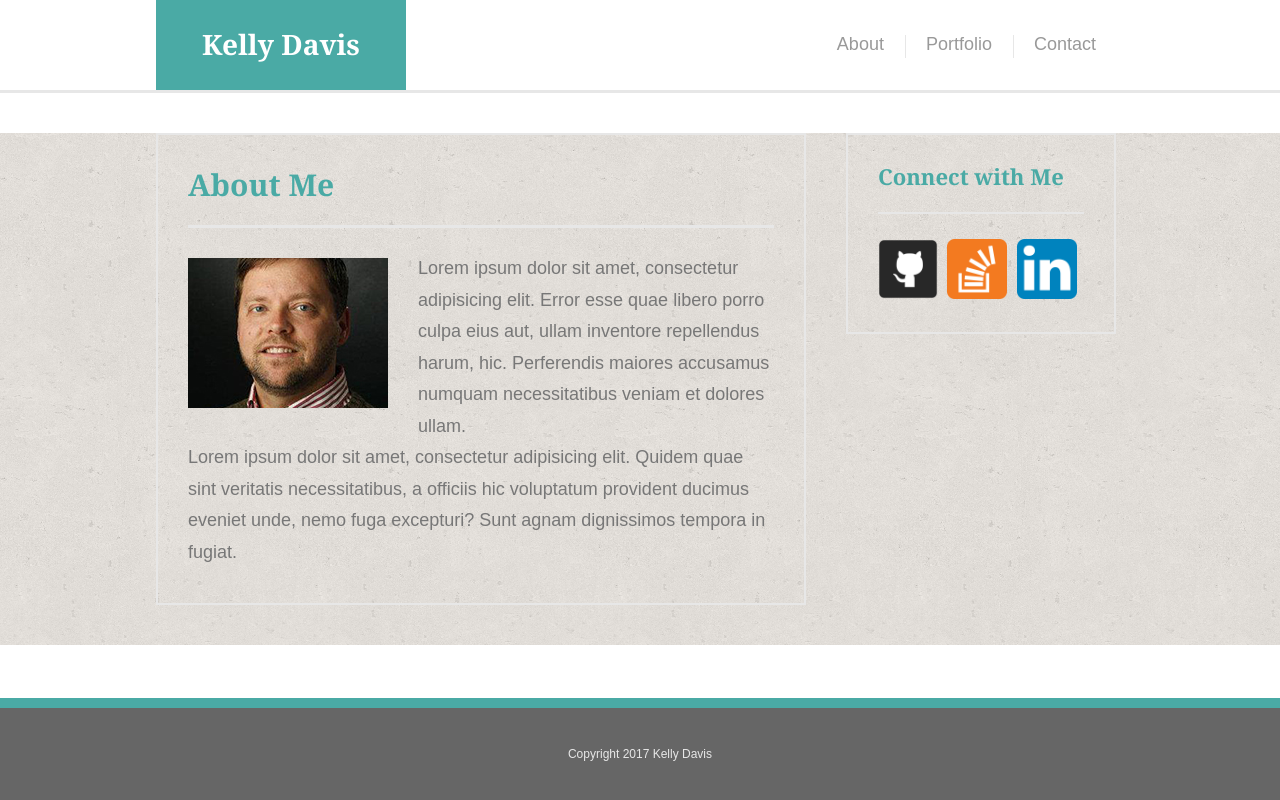
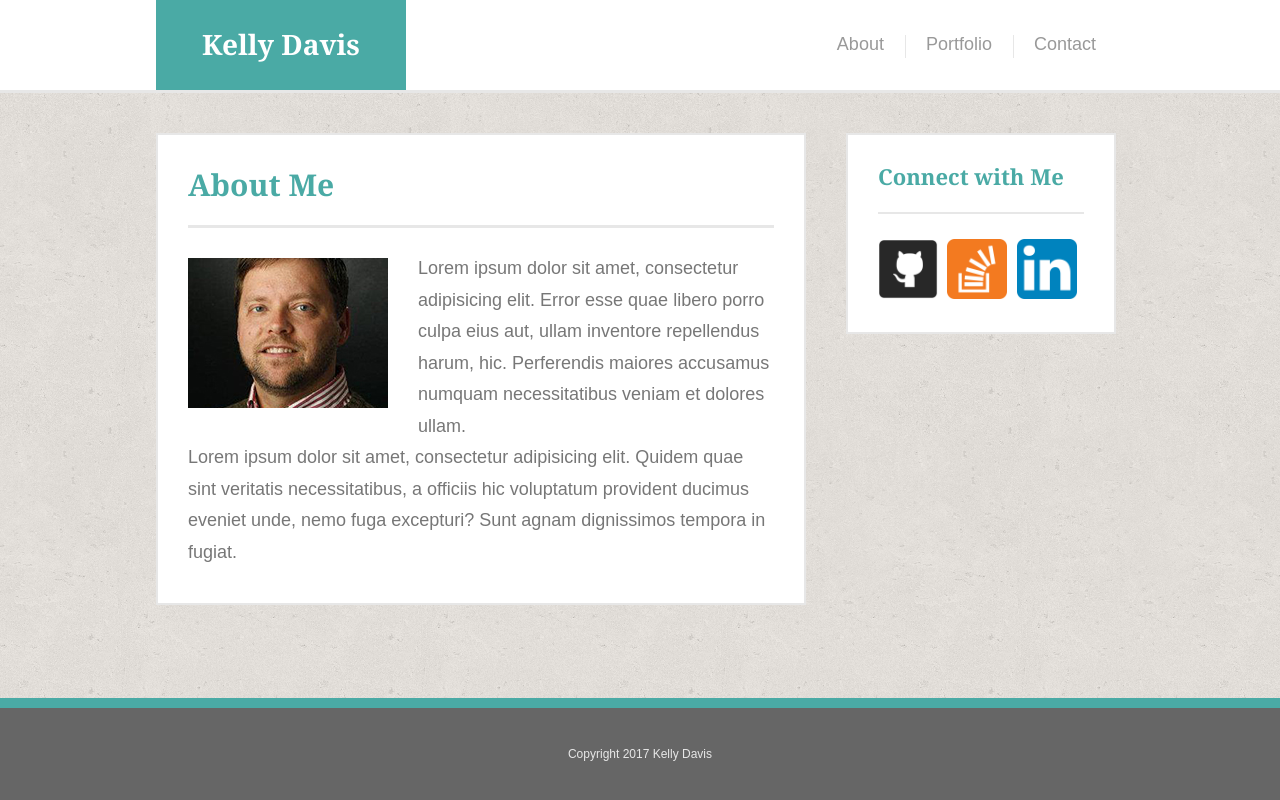
Before and after one commit to kdgiddyup/Basic-Portfolio, a PHP site: page / in a window 1280 px wide. Run offline with PHP 8.4, Linux system fonts and the light colour scheme.

Commit message:
correct path for body background image and section background colors

```diff
--- a/assets/css/style.css
+++ b/assets/css/style.css
@@ -1,6 +1,7 @@
 body {
 	font-family: 'Arial', 'Helvetica Neue', Helvetica, sans-serif;
 	color: #777;
+	background-image: url('../images/cork-wallet.png');
 }
 a {
 	color: #777;
@@ -13,6 +14,9 @@ header {
 	height: 90px;
 	border-bottom: 3px solid #e7e7e7;
 }
+header, article, aside {
+	background-color: #fff;
+}
 #header {
 	max-width: 960px;
 	position: relative;
@@ -21,7 +25,7 @@ header {
 
 #section1 {
 margin: 40px 0 0 0;
-background-image: url('assets/images/cork-wallet.png');
+
 padding: 0 0 40px 0;
 }
 
@@ -74,6 +78,7 @@ article {
 	border: 2px solid #e7e7e7;
 	padding: 35px 30px;
 	overflow: auto;
+	background-color: #fff;
 }
 #about_me h2, #contact_area h2, #portfolio_area h2 {
 	color: #4aaaa5;
```
